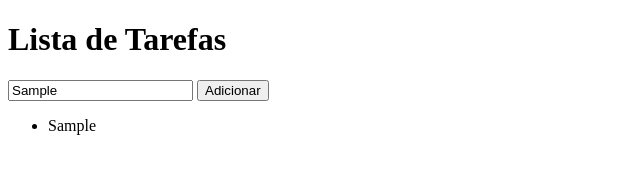
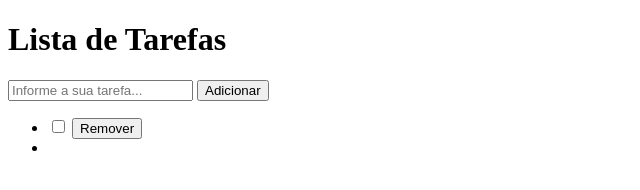
Before and after one commit to devbrunogomes/lista-de-tarefas, a plain HTML site: page index.html in a window 1280 px wide. Both pictures are taken after typing "Sample" into the empty fields and a click on the button "Adicionar". Shown: the whole page, without its empty margins (0-640 px from the left). Drawn offline with Linux system fonts and the light colour scheme.

Commit message:
new feature li initiated

```diff
--- a/index.html
+++ b/index.html
@@ -23,7 +23,11 @@
 
       <section>
         <ul id="todo-list">
-
+          <li>
+            <input type="checkbox" name="" id="" />
+            <span></span>
+            <button>Remover</button>
+          </li>
         </ul>
       </section>
     </main>
--- a/js/index.js
+++ b/js/index.js
@@ -25,6 +25,13 @@ form.addEventListener("submit", (evento) => {
 
   //Adicionando a nova tarefa no HTML
   const novaLi = document.createElement("li"); //Crio uma tag li
-  novaLi.textContent = taskTitle; //atribuo a tarefa à nova tag
+
+  const inputCheckBox = document.createElement('input') //Criando uma nova tag <input>
+  inputCheckBox.setAttribute('type', 'checkbox') //adciono um atributo 'type' com o valor de 'checkbox' a esse <input>
+
+
+
   todoListUl.appendChild(novaLi); //Adiciono ela ao final da UL
+
+  taskTitleInput.value = '' //Pra limpar o input após adicionar a tarefa
 });
```
